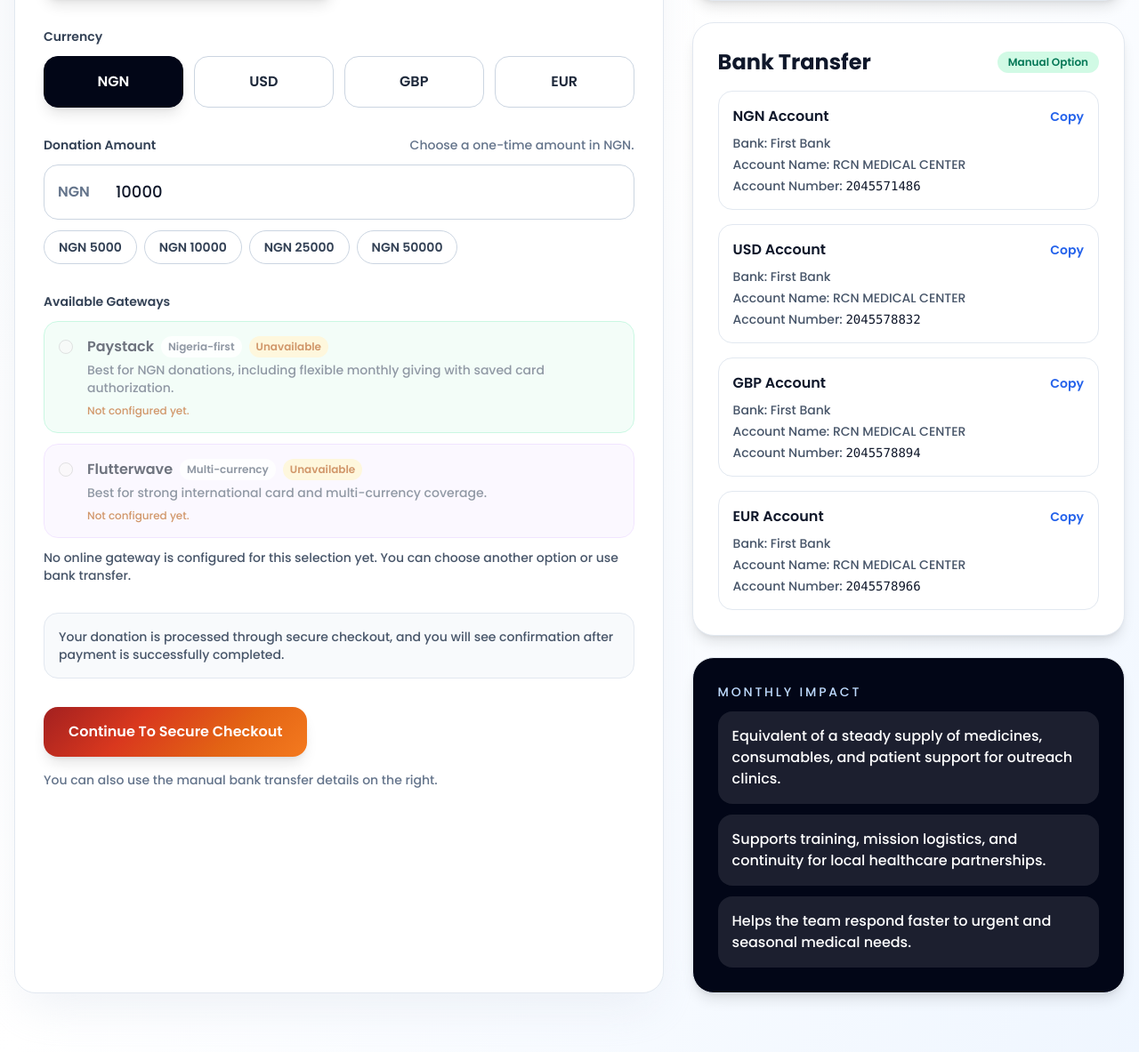
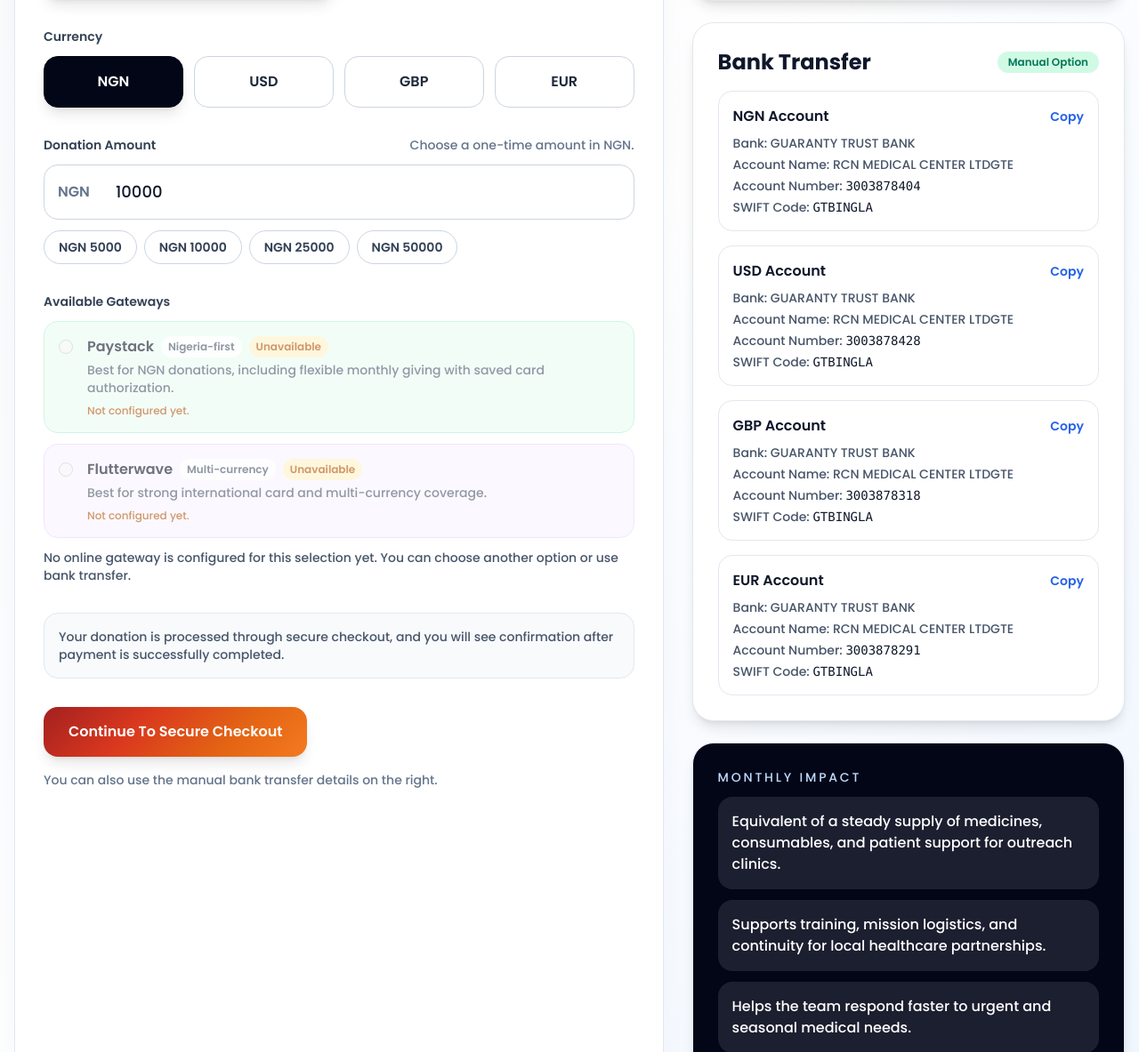
Before and after one commit to Pinnacle96/RCN-mission-Hospital, a PHP site: page /partners in a window 1280 px wide. Shown: the part 1360-2543 px from the top of the page at 89% size. Run offline with PHP 8.4, Linux system fonts and the light colour scheme; some libraries are stand-ins or nearby versions.

Commit message:
Update donation accounts and protect production config

```diff
--- a/partners.php
+++ b/partners.php
@@ -193,45 +193,49 @@ $gatewayAvailability = [
             <div class="rounded-2xl border border-slate-200 p-4">
               <div class="flex items-center justify-between mb-2">
                 <span class="font-semibold text-slate-900">NGN Account</span>
-                <button type="button" class="text-sm font-semibold text-blue-600 hover:text-blue-700" onclick="copyText('First Bank | RCN MEDICAL CENTER | 2045571486', 'NGN details copied')">Copy</button>
+                <button type="button" class="text-sm font-semibold text-blue-600 hover:text-blue-700" onclick="copyText('GUARANTY TRUST BANK | RCN MEDICAL CENTER LTDGTE | 3003878404 | SWIFT: GTBINGLA', 'NGN details copied')">Copy</button>
               </div>
               <div class="text-sm text-slate-600 space-y-1">
-                <div>Bank: First Bank</div>
-                <div>Account Name: RCN MEDICAL CENTER</div>
-                <div>Account Number: <span class="font-mono text-slate-900">2045571486</span></div>
+                <div>Bank: GUARANTY TRUST BANK</div>
+                <div>Account Name: RCN MEDICAL CENTER LTDGTE</div>
+                <div>Account Number: <span class="font-mono text-slate-900">3003878404</span></div>
+                <div>SWIFT Code: <span class="font-mono text-slate-900">GTBINGLA</span></div>
               </div>
             </div>
             <div class="rounded-2xl border border-slate-200 p-4">
               <div class="flex items-center justify-between mb-2">
                 <span class="font-semibold text-slate-900">USD Account</span>
-                <button type="button" class="text-sm font-semibold text-blue-600 hover:text-blue-700" onclick="copyText('First Bank | RCN MEDICAL CENTER | 2045578832', 'USD details copied')">Copy</button>
+                <button type="button" class="text-sm font-semibold text-blue-600 hover:text-blue-700" onclick="copyText('GUARANTY TRUST BANK | RCN MEDICAL CENTER LTDGTE | 3003878428 | SWIFT: GTBINGLA', 'USD details copied')">Copy</button>
               </div>
               <div class="text-sm text-slate-600 space-y-1">
-                <div>Bank: First Bank</div>
-                <div>Account Name: RCN MEDICAL CENTER</div>
-                <div>Account Number: <span class="font-mono text-slate-900">2045578832</span></div>
+                <div>Bank: GUARANTY TRUST BANK</div>
+                <div>Account Name: RCN MEDICAL CENTER LTDGTE</div>
+                <div>Account Number: <span class="font-mono text-slate-900">3003878428</span></div>
+                <div>SWIFT Code: <span class="font-mono text-slate-900">GTBINGLA</span></div>
               </div>
             </div>
             <div class="rounded-2xl border border-slate-200 p-4">
               <div class="flex items-center justify-between mb-2">
                 <span class="font-semibold text-slate-900">GBP Account</span>
-                <button type="button" class="text-sm font-semibold text-blue-600 hover:text-blue-700" onclick="copyText('First Bank | RCN MEDICAL CENTER | 2045578894', 'GBP details copied')">Copy</button>
+                <button type="button" class="text-sm font-semibold text-blue-600 hover:text-blue-700" onclick="copyText('GUARANTY TRUST BANK | RCN MEDICAL CENTER LTDGTE | 3003878318 | SWIFT: GTBINGLA', 'GBP details copied')">Copy</button>
               </div>
               <div class="text-sm text-slate-600 space-y-1">
-                <div>Bank: First Bank</div>
-                <div>Account Name: RCN MEDICAL CENTER</div>
-                <div>Account Number: <span class="font-mono text-slate-900">2045578894</span></div>
+                <div>Bank: GUARANTY TRUST BANK</div>
+                <div>Account Name: RCN MEDICAL CENTER LTDGTE</div>
+                <div>Account Number: <span class="font-mono text-slate-900">3003878318</span></div>
+                <div>SWIFT Code: <span class="font-mono text-slate-900">GTBINGLA</span></div>
               </div>
             </div>
             <div class="rounded-2xl border border-slate-200 p-4">
               <div class="flex items-center justify-between mb-2">
                 <span class="font-semibold text-slate-900">EUR Account</span>
-                <button type="button" class="text-sm font-semibold text-blue-600 hover:text-blue-700" onclick="copyText('First Bank | RCN MEDICAL CENTER | 2045578966', 'EUR details copied')">Copy</button>
+                <button type="button" class="text-sm font-semibold text-blue-600 hover:text-blue-700" onclick="copyText('GUARANTY TRUST BANK | RCN MEDICAL CENTER LTDGTE | 3003878291 | SWIFT: GTBINGLA', 'EUR details copied')">Copy</button>
               </div>
               <div class="text-sm text-slate-600 space-y-1">
-                <div>Bank: First Bank</div>
-                <div>Account Name: RCN MEDICAL CENTER</div>
-                <div>Account Number: <span class="font-mono text-slate-900">2045578966</span></div>
+                <div>Bank: GUARANTY TRUST BANK</div>
+                <div>Account Name: RCN MEDICAL CENTER LTDGTE</div>
+                <div>Account Number: <span class="font-mono text-slate-900">3003878291</span></div>
+                <div>SWIFT Code: <span class="font-mono text-slate-900">GTBINGLA</span></div>
               </div>
             </div>
           </div>
```
Also changed, not shown: .github/workflows/deploy-hostinger.yml, README.md.
